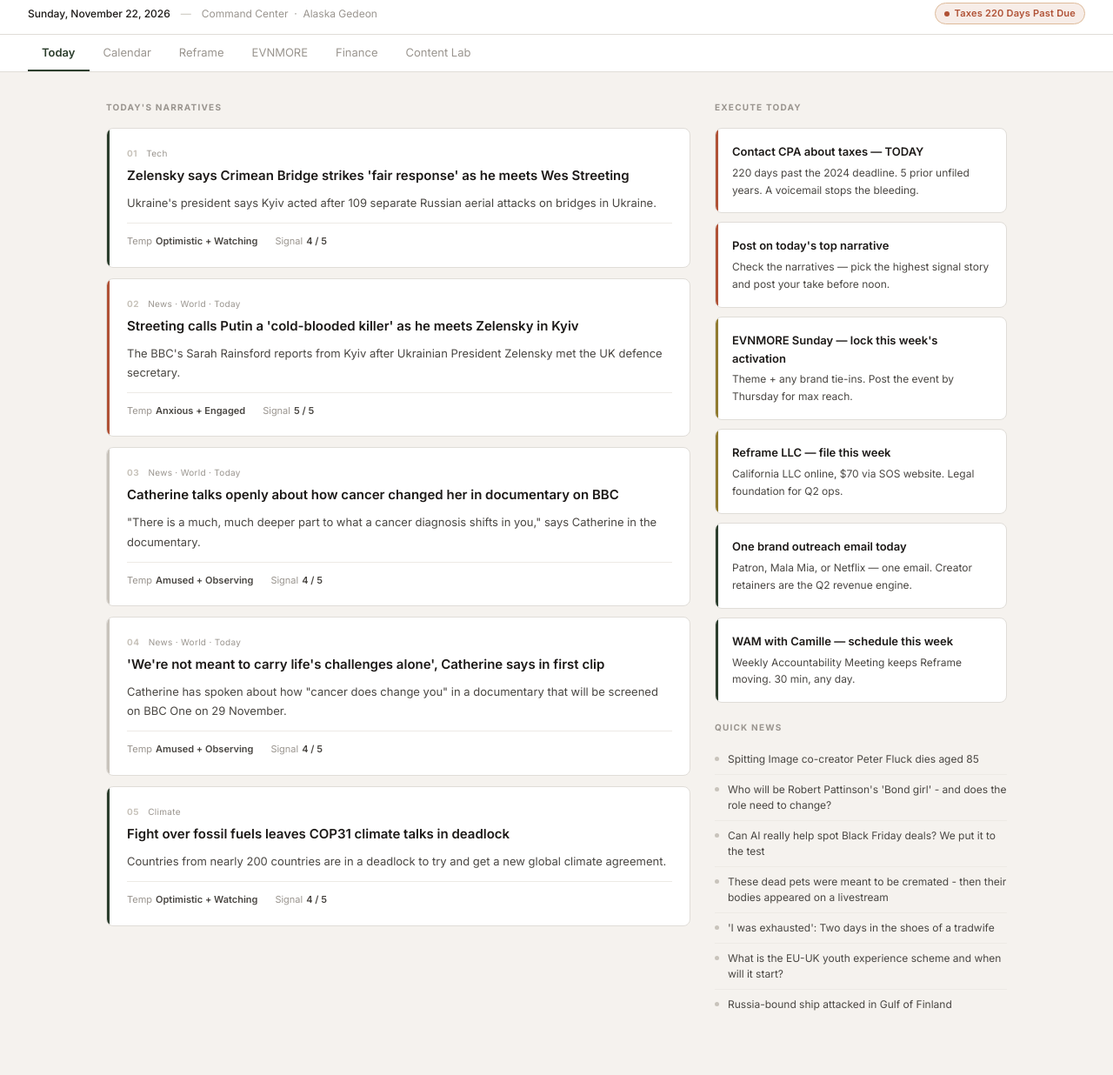
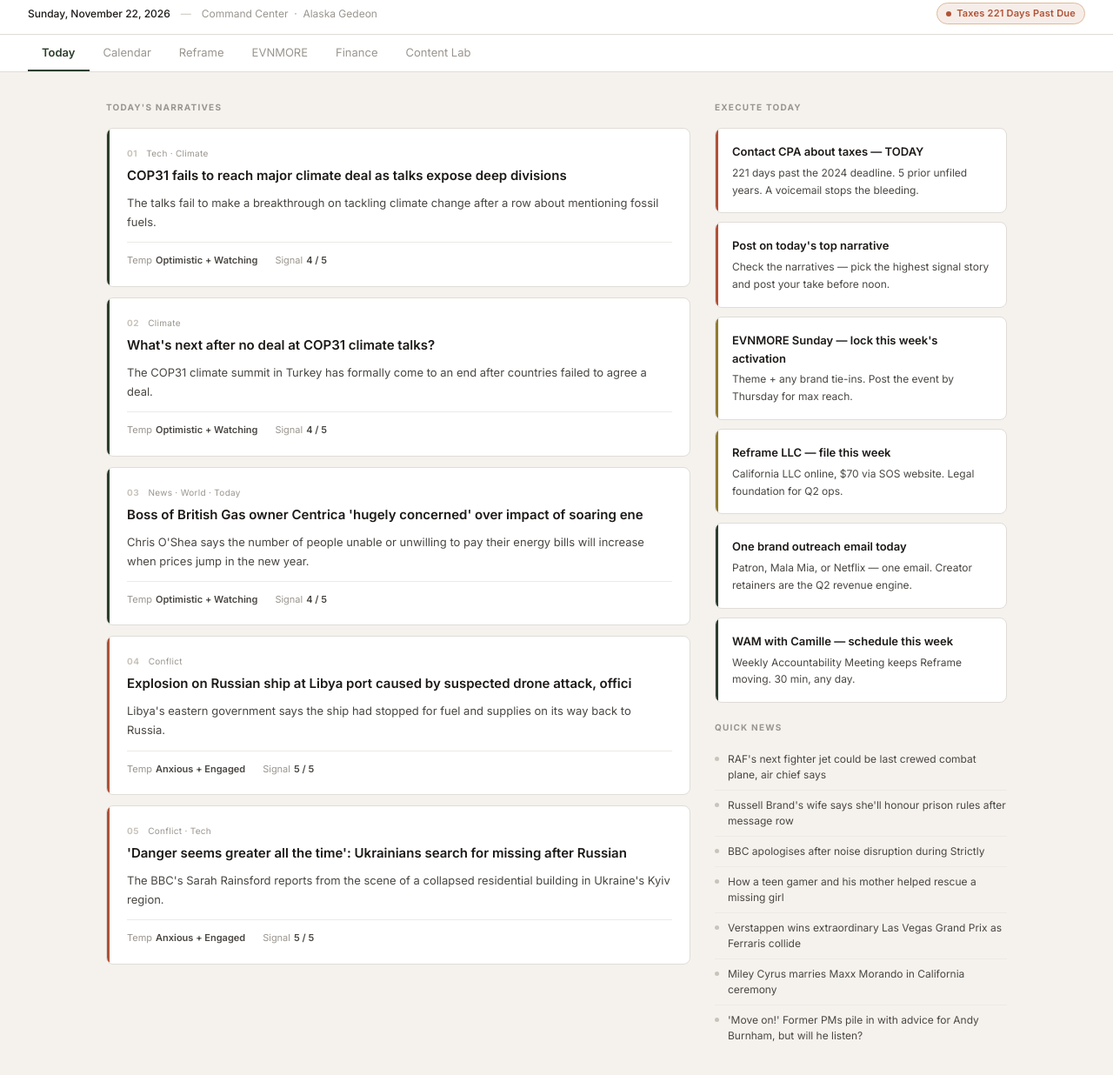
Before and after one commit to alaskagedeon-art/daily-dashboard, a plain HTML site: page index.html in a window 1280 px wide. Shown: the part 8-1244 px from the top of the page at 87% size. Drawn offline with Linux system fonts and the light colour scheme.

Commit message:
Daily update 2026-11-22

```diff
--- a/index.html
+++ b/index.html
@@ -1074,7 +1074,7 @@ body {
   </div>
   <div class="topbar-alert">
     <span class="alert-dot"></span>
-    Taxes 220 Days Past Due
+    Taxes 221 Days Past Due
   </div>
 </div>
 
@@ -1102,61 +1102,61 @@ body {
         <div class="narrative-card nc-green">
           <div class="nc-eyebrow">
             <span class="nc-num">01</span>
-            <span class="nc-tag">Tech</span>
+            <span class="nc-tag">Tech · Climate</span>
           </div>
-          <div class="nc-title">Zelensky says Crimean Bridge strikes 'fair response' as he meets Wes Streeting</div>
-          <div class="nc-body">Ukraine's president says Kyiv acted after 109 separate Russian aerial attacks on bridges in Ukraine.</div>
+          <div class="nc-title">COP31 fails to reach major climate deal as talks expose deep divisions</div>
+          <div class="nc-body">The talks fail to make a breakthrough on tackling climate change after a row about mentioning fossil fuels.</div>
           <div class="nc-footer">
             <div class="nc-footer-item">Temp<span>Optimistic + Watching</span></div>
             <div class="nc-footer-item">Signal<span>4 / 5</span></div>
           </div>
         </div>
+        <div class="narrative-card nc-green">
+          <div class="nc-eyebrow">
+            <span class="nc-num">02</span>
+            <span class="nc-tag">Climate</span>
+          </div>
+          <div class="nc-title">What's next after no deal at COP31 climate talks?</div>
+          <div class="nc-body">The COP31 climate summit in Turkey has formally come to an end after countries failed to agree a deal.</div>
+          <div class="nc-footer">
+            <div class="nc-footer-item">Temp<span>Optimistic + Watching</span></div>
+            <div class="nc-footer-item">Signal<span>4 / 5</span></div>
+          </div>
+        </div>
+        <div class="narrative-card nc-green">
+          <div class="nc-eyebrow">
+            <span class="nc-num">03</span>
+            <span class="nc-tag">News · World · Today</span>
+          </div>
+          <div class="nc-title">Boss of British Gas owner Centrica 'hugely concerned' over impact of soaring ene</div>
+          <div class="nc-body">Chris O'Shea says the number of people unable or unwilling to pay their energy bills will increase when prices jump in the new year.</div>
+          <div class="nc-footer">
+            <div class="nc-footer-item">Temp<span>Optimistic + Watching</span></div>
+            <div class="nc-footer-item">Signal<span>4 / 5</span></div>
+          </div>
+        </div>
         <div class="narrative-card nc-red">
           <div class="nc-eyebrow">
-            <span class="nc-num">02</span>
-            <span class="nc-tag">News · World · Today</span>
+            <span class="nc-num">04</span>
+            <span class="nc-tag">Conflict</span>
           </div>
-          <div class="nc-title">Streeting calls Putin a 'cold-blooded killer' as he meets Zelensky in Kyiv</div>
-          <div class="nc-body">The BBC's Sarah Rainsford reports from Kyiv after Ukrainian President Zelensky met the UK defence secretary.</div>
+          <div class="nc-title">Explosion on Russian ship at Libya port caused by suspected drone attack, offici</div>
+          <div class="nc-body">Libya's eastern government says the ship had stopped for fuel and supplies on its way back to Russia.</div>
           <div class="nc-footer">
             <div class="nc-footer-item">Temp<span>Anxious + Engaged</span></div>
             <div class="nc-footer-item">Signal<span>5 / 5</span></div>
           </div>
         </div>
-        <div class="narrative-card nc-muted">
-          <div class="nc-eyebrow">
-            <span class="nc-num">03</span>
-            <span class="nc-tag">News · World · Today</span>
-          </div>
-          <div class="nc-title">Catherine talks openly about how cancer changed her in documentary on BBC</div>
-          <div class="nc-body">"There is a much, much deeper part to what a cancer diagnosis shifts in you," says Catherine in the documentary.</div>
-          <div class="nc-footer">
-            <div class="nc-footer-item">Temp<span>Amused + Observing</span></div>
-            <div class="nc-footer-item">Signal<span>4 / 5</span></div>
-          </div>
-        </div>
-        <div class="narrative-card nc-muted">
-          <div class="nc-eyebrow">
-            <span class="nc-num">04</span>
-            <span class="nc-tag">News · World · Today</span>
-          </div>
-          <div class="nc-title">'We're not meant to carry life's challenges alone', Catherine says in first clip</div>
-          <div class="nc-body">Catherine has spoken about how "cancer does change you" in a documentary that will be screened on BBC One on 29 November.</div>
-          <div class="nc-footer">
-            <div class="nc-footer-item">Temp<span>Amused + Observing</span></div>
-            <div class="nc-footer-item">Signal<span>4 / 5</span></div>
-          </div>
-        </div>
-        <div class="narrative-card nc-green">
+        <div class="narrative-card nc-red">
           <div class="nc-eyebrow">
             <span class="nc-num">05</span>
-            <span class="nc-tag">Climate</span>
+            <span class="nc-tag">Conflict · Tech</span>
           </div>
-          <div class="nc-title">Fight over fossil fuels leaves COP31 climate talks in deadlock</div>
-          <div class="nc-body">Countries from nearly 200 countries are in a deadlock to try and get a new global climate agreement.</div>
+          <div class="nc-title">'Danger seems greater all the time': Ukrainians search for missing after Russian</div>
+          <div class="nc-body">The BBC's Sarah Rainsford reports from the scene of a collapsed residential building in Ukraine's Kyiv region.</div>
           <div class="nc-footer">
-            <div class="nc-footer-item">Temp<span>Optimistic + Watching</span></div>
-            <div class="nc-footer-item">Signal<span>4 / 5</span></div>
+            <div class="nc-footer-item">Temp<span>Anxious + Engaged</span></div>
+            <div class="nc-footer-item">Signal<span>5 / 5</span></div>
           </div>
         </div>
         <!-- NARRATIVES-END -->
@@ -1168,7 +1168,7 @@ body {
         <!-- PRIORITIES-START -->
         <div class="priority-item pi-red">
           <div class="pi-title">Contact CPA about taxes — TODAY</div>
-          <div class="pi-body">220 days past the 2024 deadline. 5 prior unfiled years. A voicemail stops the bleeding.</div>
+          <div class="pi-body">221 days past the 2024 deadline. 5 prior unfiled years. A voicemail stops the bleeding.</div>
         </div>
         <div class="priority-item pi-red">
           <div class="pi-title">Post on today's top narrative</div>
@@ -1192,13 +1192,13 @@ body {
         </div>
         <div class="news-list">
           <div class="section-title">Quick News</div>
-          <div class="news-bullet"><span class="news-dot"></span><span>Spitting Image co-creator Peter Fluck dies aged 85</span></div>
-          <div class="news-bullet"><span class="news-dot"></span><span>Who will be Robert Pattinson's 'Bond girl' - and does the role need to change?</span></div>
-          <div class="news-bullet"><span class="news-dot"></span><span>Can AI really help spot Black Friday deals? We put it to the test</span></div>
-          <div class="news-bullet"><span class="news-dot"></span><span>These dead pets were meant to be cremated - then their bodies appeared on a livestream</span></div>
-          <div class="news-bullet"><span class="news-dot"></span><span>'I was exhausted': Two days in the shoes of a tradwife</span></div>
-          <div class="news-bullet"><span class="news-dot"></span><span>What is the EU-UK youth experience scheme and when will it start?</span></div>
-          <div class="news-bullet"><span class="news-dot"></span><span>Russia-bound ship attacked in Gulf of Finland</span></div>
+          <div class="news-bullet"><span class="news-dot"></span><span>RAF's next fighter jet could be last crewed combat plane, air chief says</span></div>
+          <div class="news-bullet"><span class="news-dot"></span><span>Russell Brand's wife says she'll honour prison rules after message row</span></div>
+          <div class="news-bullet"><span class="news-dot"></span><span>BBC apologises after noise disruption during Strictly</span></div>
+          <div class="news-bullet"><span class="news-dot"></span><span>How a teen gamer and his mother helped rescue a missing girl</span></div>
+          <div class="news-bullet"><span class="news-dot"></span><span>Verstappen wins extraordinary Las Vegas Grand Prix as Ferraris collide</span></div>
+          <div class="news-bullet"><span class="news-dot"></span><span>Miley Cyrus marries Maxx Morando in California ceremony</span></div>
+          <div class="news-bullet"><span class="news-dot"></span><span>'Move on!' Former PMs pile in with advice for Andy Burnham, but will he listen?</span></div>
         </div>
         <!-- PRIORITIES-END -->
       </div>
```
